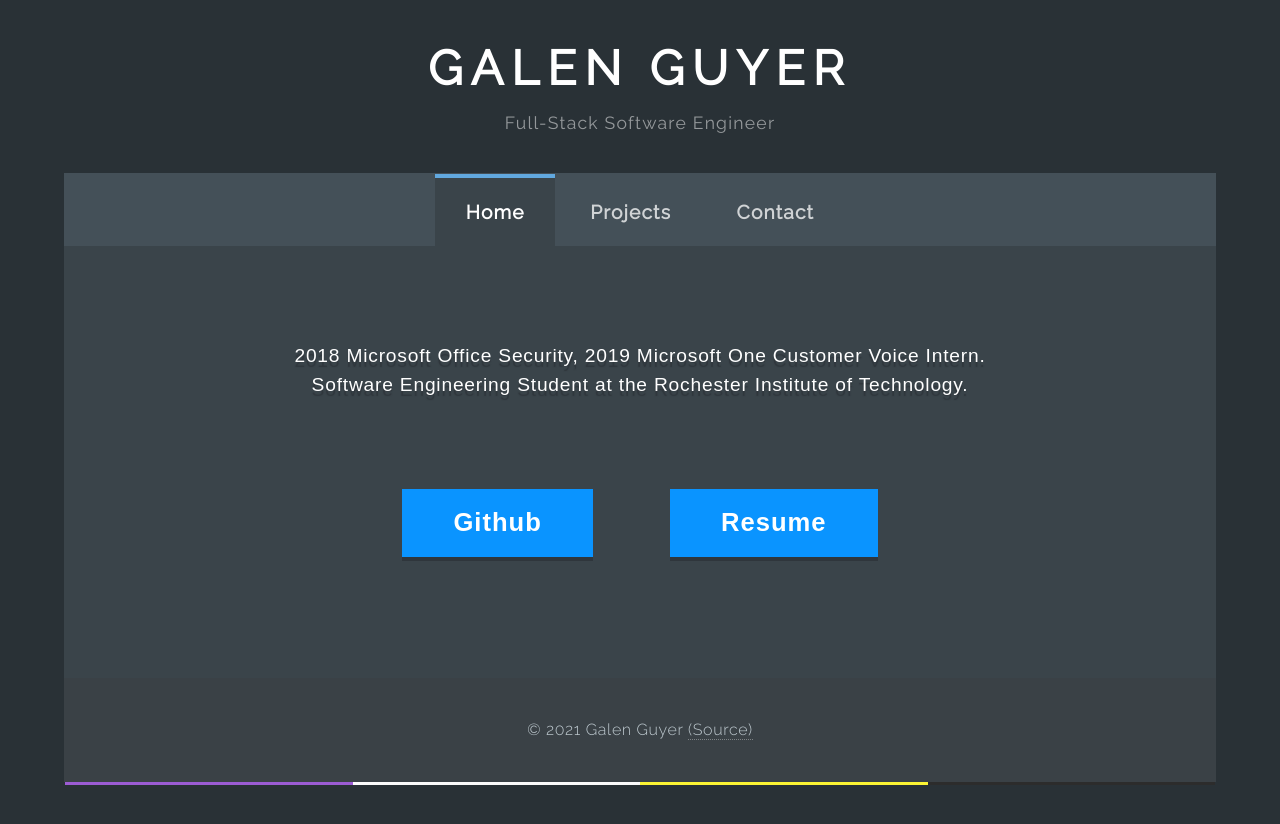
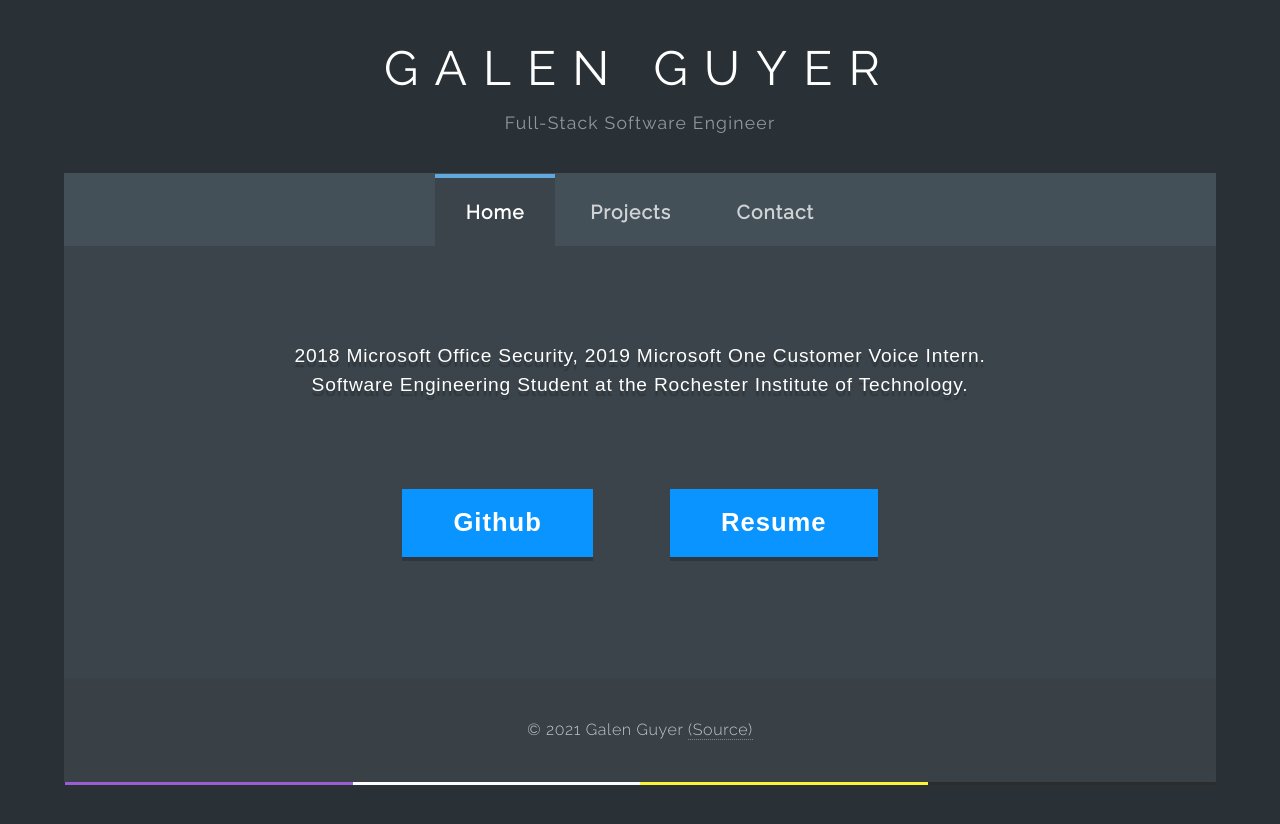
Before and after one commit to galenguyer/galenguyer.github.io, a Jekyll site: the page built from index.html, in a window 1280 px wide. Shown: the top 824 px of the page. Built offline with Jekyll 4.4.1, drawn with Linux system fonts in a browser that asks for light colours.

Commit message:
make brand a bit more a e s t h e t i c

```diff
--- a/_sass/components/brand.scss
+++ b/_sass/components/brand.scss
@@ -8,8 +8,8 @@
         margin: 2rem 0rem 1rem 0rem;
         text-transform: uppercase;
         font-size: 3em;
-        letter-spacing: 8px;
-        font-weight: 700;
+        letter-spacing: 16px;
+        font-weight: 500;
         a {
             border-bottom: dotted 1px transparent;
             text-decoration: none;
```
